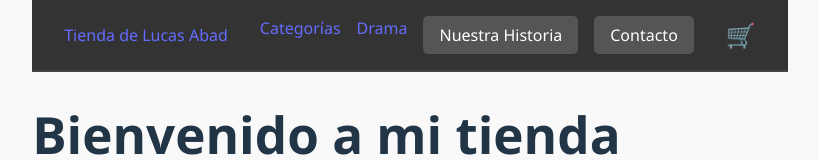
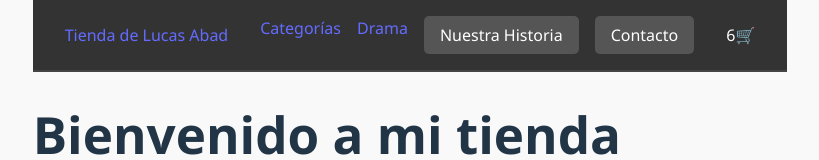
Before and after one commit to lucasabad99/CarritoConReact, a React (Vite) app: page / in a window 1280 px wide. Shown: the top 160 px of the page, without its empty margins (262-1081 px from the left). Built offline with nearby package versions, Linux system fonts and the light colour scheme.

Commit message:
Agrego cartContext al widget

```diff
--- a/src/App.jsx
+++ b/src/App.jsx
@@ -3,10 +3,16 @@ import ItemDetailContainer from './Components/ItemDetailConteiner';
 import ItemListContainer from './Components/ItemListContainer';
 import NavBar from './Components/Navbar';
 import { BrowserRouter, Routes, Route } from 'react-router-dom';
+import { createContext } from 'react';
+
+// ✅ Crear el contexto
+const cartContext = createContext({cart : []});
+const CartProvider = cartContext.Provider;
 
 function App() {
   return (
     <BrowserRouter>
+      <CartProvider value={{ cart: [1,2,3,4,5,6] }}>
         <NavBar />
         <h1>Bienvenido a mi tienda</h1>
         <h2>¡Pasen y vean!</h2>
@@ -14,11 +20,19 @@ function App() {
         <Routes>
           <Route path="/" element={<ItemListContainer />} />
           <Route path="/detail/:idParam" element={<ItemDetailContainer />} />
-        <Route path="/category/:catParam" element={ <ItemListContainer greeting="Categoría de Productos"/>}/>
-        <Route path="*" element={<h2>ERROR 404: NO ENCONTRAMOS RESULTADOS</h2>} />
+          <Route
+            path="/category/:catParam"
+            element={<ItemListContainer greeting="Categoría de Productos" />}
+          />
+          <Route
+            path="*"
+            element={<h2>ERROR 404: NO ENCONTRAMOS RESULTADOS</h2>}
+          />
         </Routes>
+      </CartProvider>
     </BrowserRouter>
   );
 }
 
+export { cartContext };
 export default App;
--- a/src/Components/CartWidget.jsx
+++ b/src/Components/CartWidget.jsx
@@ -1,9 +1,20 @@
-const CartWidget = () => {
-  return (
-    <div style={{ fontSize: '1.5rem' }}>
-      🛒
-    </div>
-  );
-};
+import { useContext } from "react";
+import { cartContext } from "../App";
+
+function CartWidget(){
+
+  const context = useContext(cartContext);
+  const cartItemCount = context.cart.length;
+
+   return(<div>
+    { cartItemCount }
+    🛒
+
+    </div>)
+}
+
+
+
+
 
 export default CartWidget;
```
Lines whose indentation alone changed are shown as unchanged.
